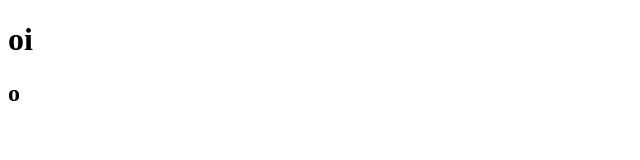
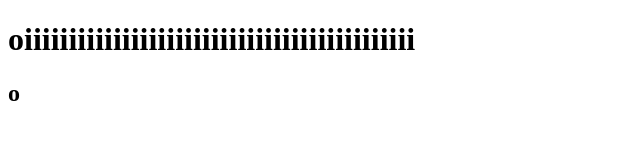
Before and after one commit to YgorSl/webtest, a plain HTML site: page index.html in a window 1280 px wide. Shown: the whole page, without its empty margins (0-640 px from the left). Drawn offline with Linux system fonts and the light colour scheme.

Commit message:
add mais iiii

```diff
--- a/index.html
+++ b/index.html
@@ -8,7 +8,7 @@
 </head>
 <body>
     <h1>
-        oi
+        oiiiiiiiiiiiiiiiiiiiiiiiiiiiiiiiiiiiiiiiiiiii
     </h1>
     <h2>
         o
```
